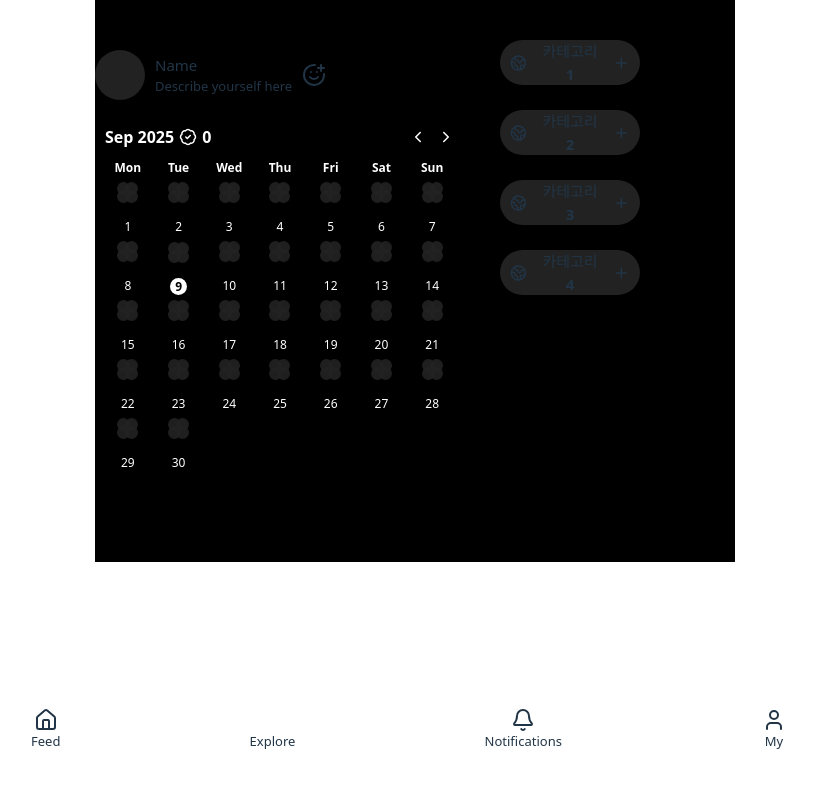
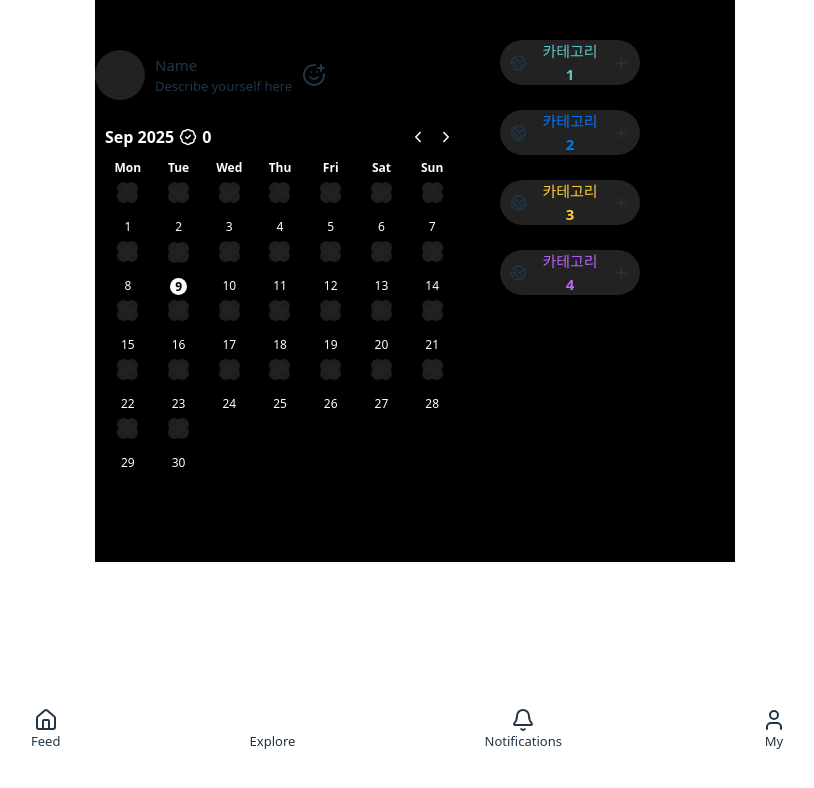
Before and after one commit to hyewon4052/todomate-clone, a React (Vite) app: page / in a window 1280 px wide. Shown: the top 788 px of the page, without its empty margins (225-1039 px from the left). Built offline with nearby package versions, Linux system fonts and the light colour scheme.

Commit message:
색상 변수로 뽑은 것 적용

```diff
--- a/src/components/Todolist.tsx
+++ b/src/components/Todolist.tsx
@@ -103,7 +103,7 @@ const TodoList = () => {
             `}
           >
             <Earth width="17px" />
-            <span style={{ color: c.color }}>{c.name}</span>
+            <span style={{ color: `var(${c.color})` }}>{c.name}</span>
             <Plus width="17px" />
           </div>
 
@@ -132,7 +132,9 @@ const TodoList = () => {
                       onClick={() => changeDoneItem(todo.id)}
                     >
                       <TodoIcon
-                        color={todo.isdone ? `var(${c.color})` : "#222222"}
+                        color={
+                          todo.isdone ? `var(${c.color})` : "var(--main-gray)"
+                        }
                       />
                     </button>
                     {todo.text}
@@ -155,7 +157,7 @@ const TodoList = () => {
               transform: "translate(-50%, -50%)",
               width: "50%",
               height: "100%",
-              backgroundColor: "#222222",
+              backgroundColor: "var(--main-gray)",
             }}
           >
             <Sheet.Header />
```
